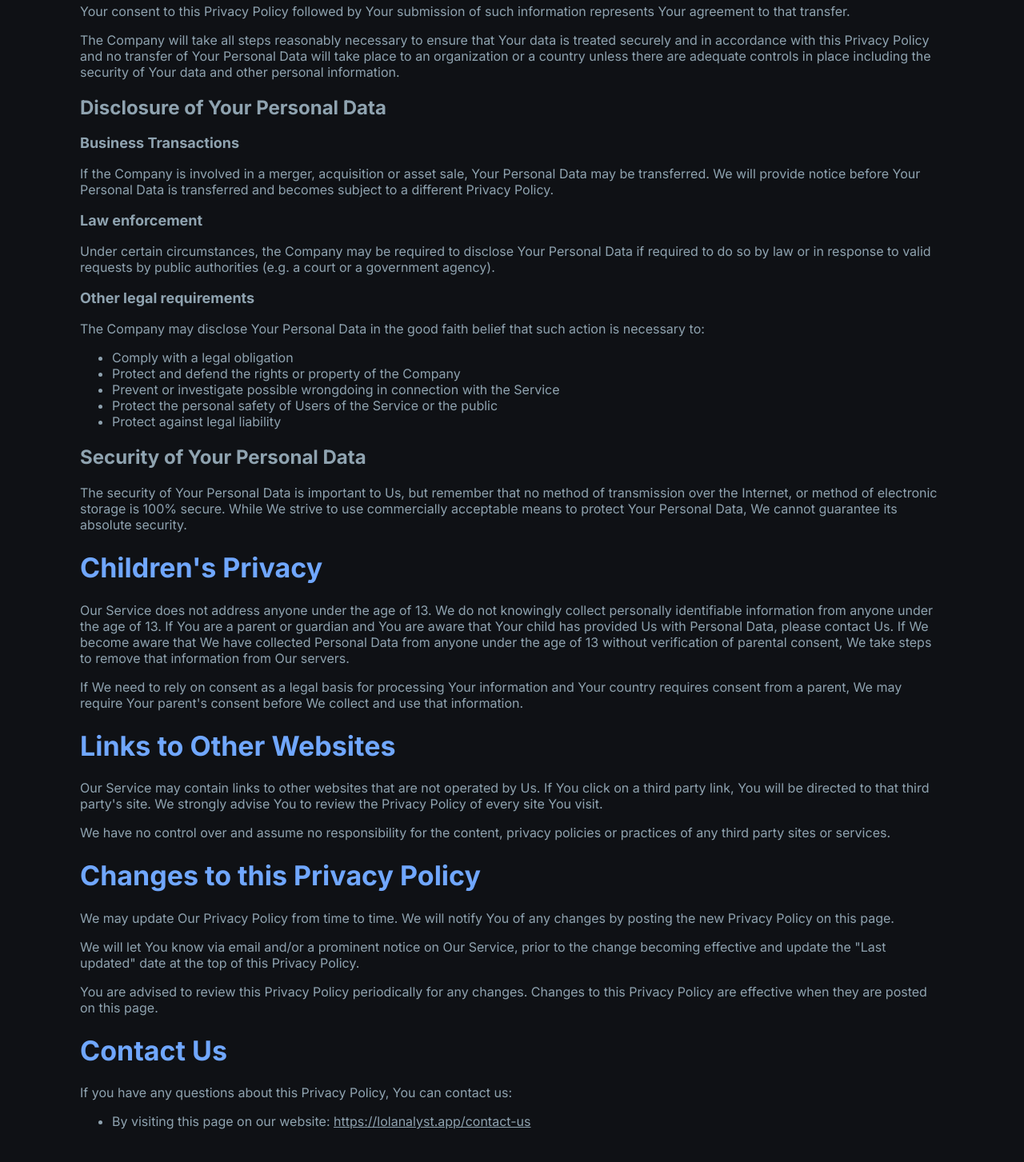
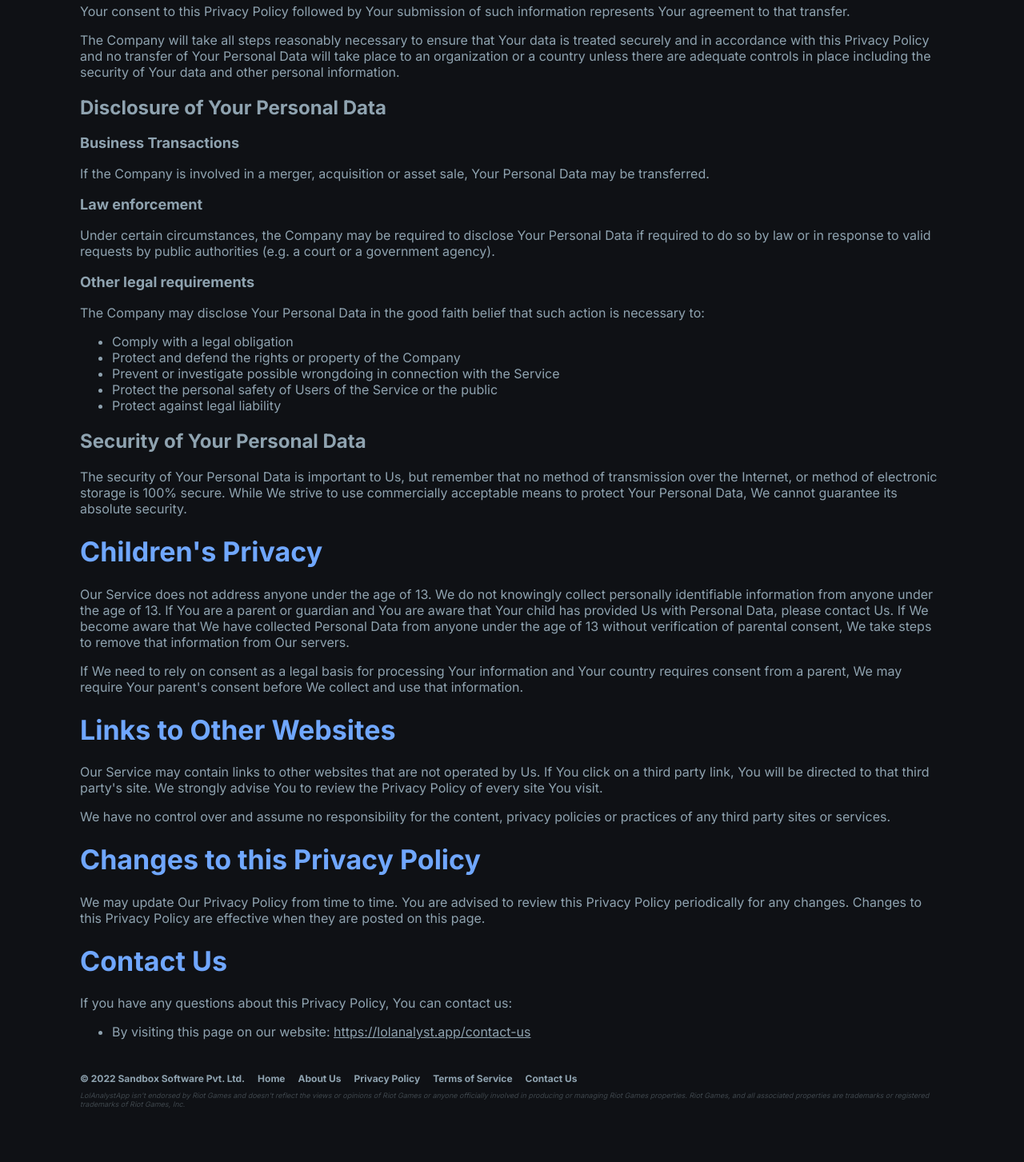
Before and after one commit to sandbox-pokhara/lol-analyst-landing-page, a React (Create React App) app: page /privacy-policy in a window 1280 px wide. Shown: the part 2809-4262 px from the top of the page at 80% size. After the commit the page ends 4211 px from the top, so only its background shows below. Built offline with nearby package versions, Linux system fonts and the light colour scheme.

Commit message:
Remove prior notices on change

```diff
--- a/src/css/root.css
+++ b/src/css/root.css
@@ -1,3 +1,8 @@
+::selection {
+  color: var(--white);
+  background: var(--muted);
+}
+
 body {
   margin: 0;
   overflow-y: scroll;
--- a/src/pages/PrivacyPolicy.jsx
+++ b/src/pages/PrivacyPolicy.jsx
@@ -265,8 +265,7 @@ export default function PrivacyPolicy() {
       <h3 className="heading-small">Business Transactions</h3>
       <p className="paragraph">
         If the Company is involved in a merger, acquisition or asset sale, Your Personal Data may
-        be transferred. We will provide notice before Your Personal Data is transferred and becomes
-        subject to a different Privacy Policy.
+        be transferred.
       </p>
       <h3 className="heading-small">Law enforcement</h3>
       <p className="paragraph">
@@ -319,17 +318,9 @@ export default function PrivacyPolicy() {
       </p>
       <h1 className="heading-large">Changes to this Privacy Policy</h1>
       <p className="paragraph">
-        We may update Our Privacy Policy from time to time. We will notify You of any changes by
-        posting the new Privacy Policy on this page.
-      </p>
-      <p className="paragraph">
-        We will let You know via email and/or a prominent notice on Our Service, prior to the
-        change becoming effective and update the &quot;Last updated&quot; date at the top of this
-        Privacy Policy.
-      </p>
-      <p className="paragraph">
-        You are advised to review this Privacy Policy periodically for any changes. Changes to this
-        Privacy Policy are effective when they are posted on this page.
+        We may update Our Privacy Policy from time to time. You are advised to review this Privacy
+        Policy periodically for any changes. Changes to this Privacy Policy are effective when they
+        are posted on this page.
       </p>
       <h1 className="heading-large">Contact Us</h1>
       <p className="paragraph">
--- a/src/pages/Tos.jsx
+++ b/src/pages/Tos.jsx
@@ -169,8 +169,8 @@ export default function Tos() {
       <h1 className="heading-large">Changes to These Terms and Conditions</h1>
       <p className="paragraph">
         We reserve the right, at Our sole discretion, to modify or replace these Terms at any time.
-        If a revision is material We will make reasonable efforts to provide at least 30 days'
-        notice prior to any new terms taking effect. What constitutes a material change will be
+        You acknowledge and agree that it is Your responsibility to review this terms of service
+        periodically and become aware of modifications. What constitutes a material change will be
         determined at Our sole discretion.
       </p>
       <p className="paragraph">
```
